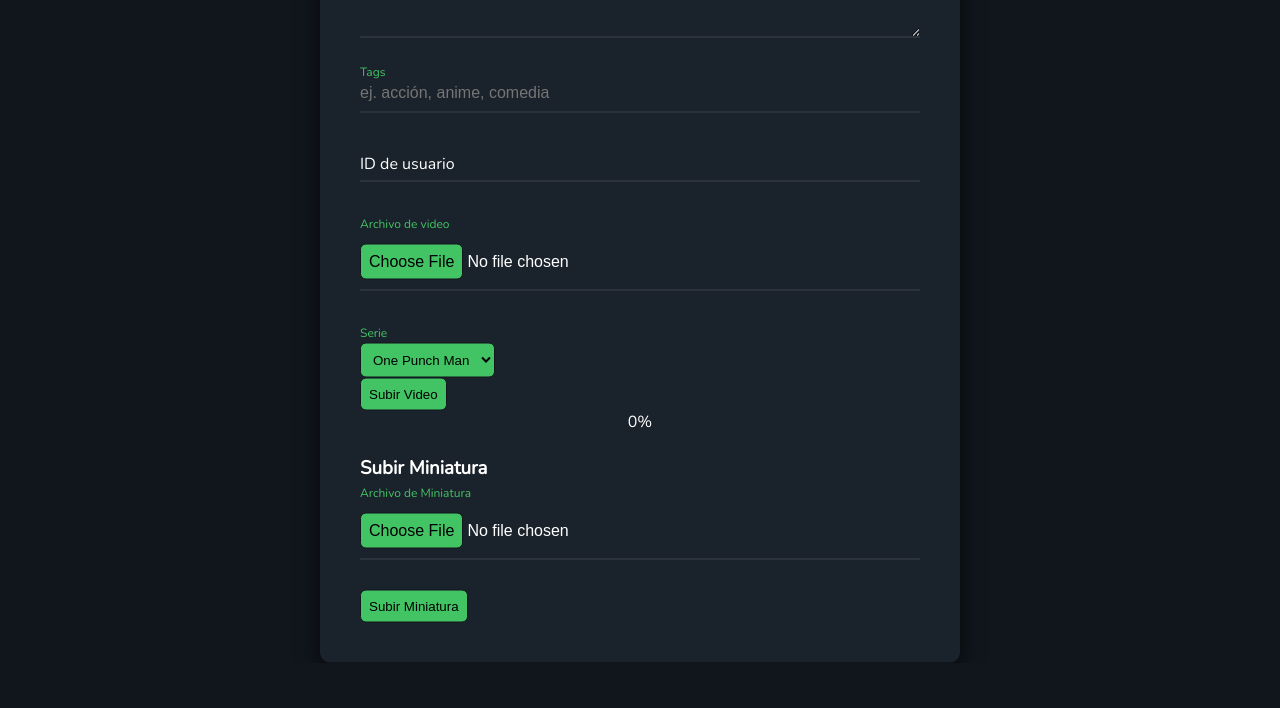
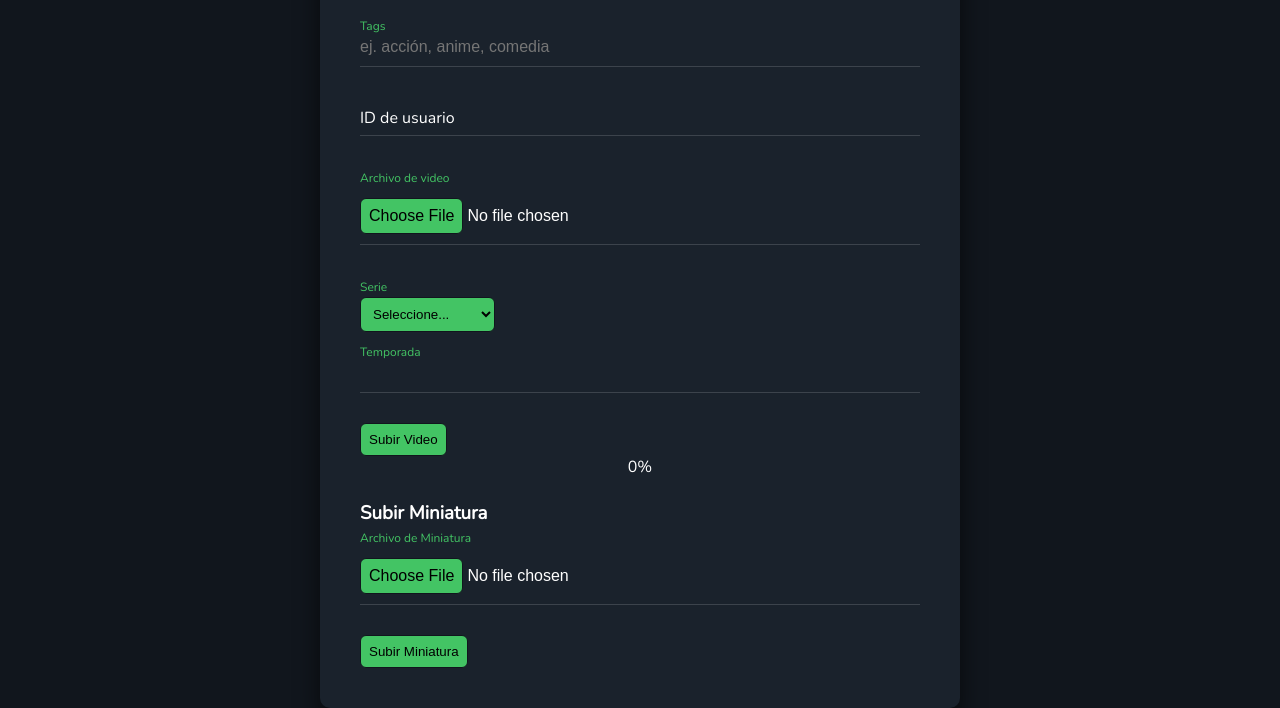
Before and after one commit to ulisesten/streaming_server, a website: page public/pages/videos_subir/index.html in a window 1280 px wide. Shown: the part 164-872 px from the top of the page. Before the commit the page ends 827 px from the top, so only its background shows below. Drawn offline with nearby package versions, Linux system fonts and the light colour scheme; no server answers.

Commit message:
Adding Adsense

```diff
--- a/public/pages/general/combos/combo.series.js
+++ b/public/pages/general/combos/combo.series.js
@@ -21,6 +21,7 @@ const funFetchComboSeries = function(callback) {
 
     callback(
         [
+            {ser_id: 0, ser_nombre: "Seleccione..."},
             {ser_id: 1, ser_nombre: "One Punch Man"},
             {ser_id: 2, ser_nombre: "One Piece"},
             {ser_id: 3, ser_nombre: "Kamen Rider"}
@@ -55,6 +56,11 @@ const funCmboSeries = function(opts) {
     funFetchComboSeries( ( options )=> {
         if(!options) return;
 
+        const optionElementDefault = document.createElement("option");
+        optionElementDefault.value = 0; // Establecer el valor del atributo 'value'
+        optionElementDefault.textContent = "Seleccione..."; // Establecer el texto que verá el usuario
+        cmb_series.appendChild(optionElementDefault);
+
         for( let i = 0; i < options.length; i++ ) {
             const optionElement = document.createElement("option");
             optionElement.value = options[i].ser_id; // Establecer el valor del atributo 'value'
--- a/public/pages/videos_feed/index.html
+++ b/public/pages/videos_feed/index.html
@@ -3,9 +3,11 @@
 <head>
   <meta charset="UTF-8" />
   <meta name="viewport" content="width=device-width, initial-scale=1.0" />
-  <title>Feed de Videos</title>
+  <title>Soda Stream</title>
   <link href='https://fonts.googleapis.com/css?family=Nunito:400,300' rel='stylesheet' type='text/css'>
   <link rel="stylesheet" href="/pages/videos_feed/styles/style.videos_feed.css" />
+  <script async src="https://pagead2.googlesyndication.com/pagead/js/adsbygoogle.js?client=ca-pub-4431741015257754"
+     crossorigin="anonymous"></script>
 </head>
 <body>
   <header class="header">
--- a/public/pages/videos_subir/index.html
+++ b/public/pages/videos_subir/index.html
@@ -45,6 +45,11 @@
         <div id="combo_id_series" class="item-file">
           <label for="cmb_videos_subir_series">Serie</label><br/>
         </div>
+        <br>
+        <div class="item-box">
+          <input type="number" name="vid_temporada"/>
+          <label for="">Temporada</label>
+        </div>
 
         <button type="submit">Subir Video</button>
       </div>
```
Also changed, not shown: public/pages/videos_ver/index.html (+3 -1 lines).
